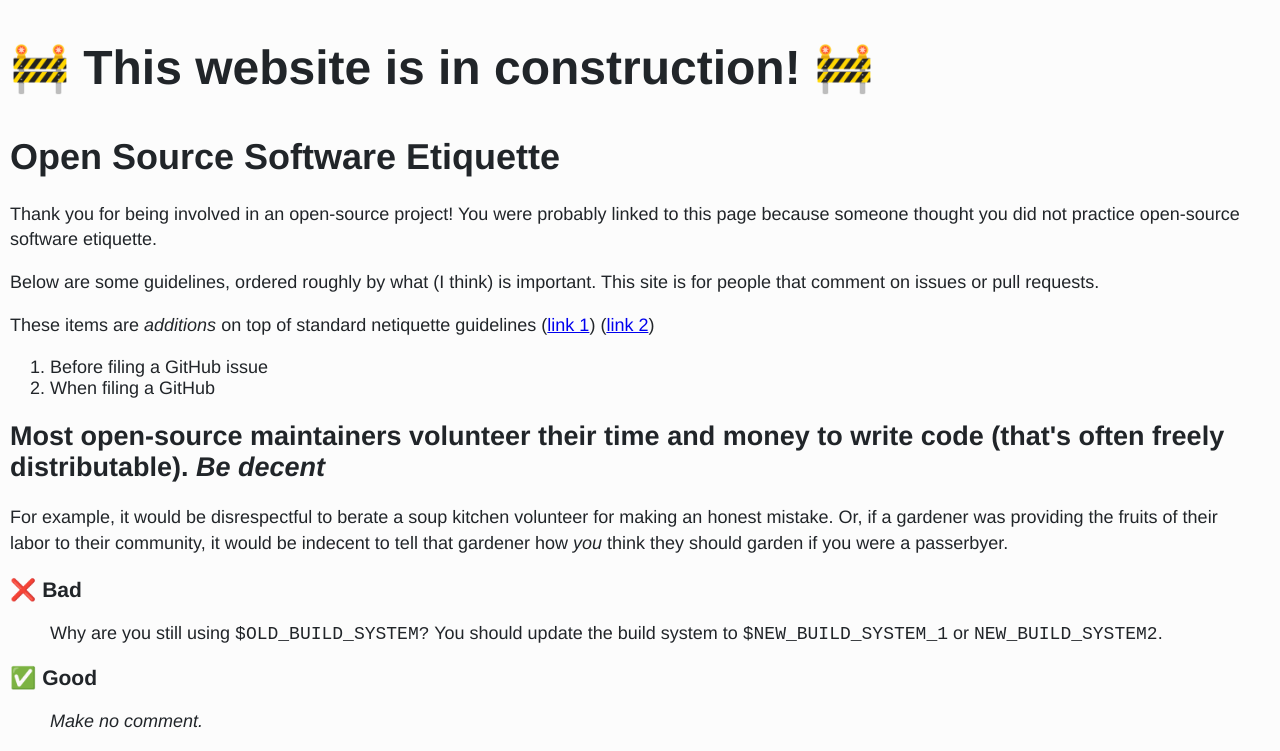
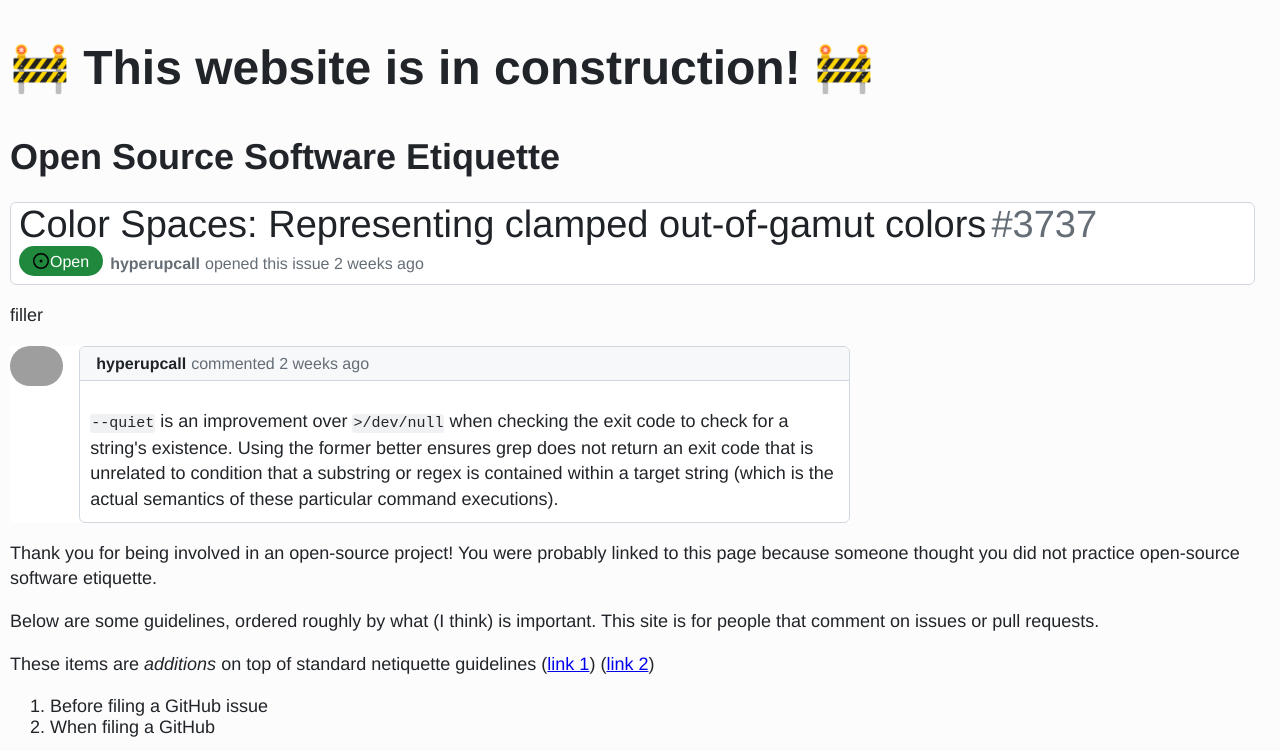
Before and after one commit to fox-projects/opensourceetiquette.com, a website: page index.html in a window 1280 px wide. Shown: the top 751 px of the page. Drawn offline with Linux system fonts and the light colour scheme; grey boxes are pictures that could not be loaded.

Commit message:
Add styling and text to mimic GitHub's style

```diff
--- a/index.html
+++ b/index.html
@@ -5,12 +5,48 @@
 		<base target="_blank" />
 		<meta name="viewport" content="width=device-width, initial-scale=1.0" />
 		<meta name="referrer" content="same-origin" />
+		<link rel="stylesheet" href="./assets/primer.css" />
 		<link rel="stylesheet" href="./style.css" />
+
 		<title>Open Source Software Etiquette</title>
 	</head>
 	<body>
 		<h2 style="font-size: 48px">🚧 This website is in construction! 🚧</h2>
 		<h1>Open Source Software Etiquette</h1>
+		<div class="github-title">
+			<div class="title">
+				<span>Color Spaces: Representing clamped out-of-gamut colors</span>
+				<span>#3737</span>
+			</div>
+			<div class="metadata">
+				<span class="open">
+					<svg aria-hidden="true" height="16" viewBox="0 0 16 16" version="1.1" width="16" data-view-component="true" class="octicon octicon-issue-opened flex-items-center mr-1">
+						<path d="M8 9.5a1.5 1.5 0 1 0 0-3 1.5 1.5 0 0 0 0 3Z"></path><path d="M8 0a8 8 0 1 1 0 16A8 8 0 0 1 8 0ZM1.5 8a6.5 6.5 0 1 0 13 0 6.5 6.5 0 0 0-13 0Z"></path>
+					</svg>
+					<span>Open</span>
+				</span>
+				<span>hyperupcall</span>
+				<span>opened this issue 2 weeks ago</span>
+			</div>
+		</div>
+
+		<p>filler</p>
+		<div class="github-comment">
+			<div class="image">
+				<img with="40" height="40" alt="Edwin's profile picture: A red panda" src="https://avatars.githubusercontent.com/u/24364012" />
+			</div>
+			<div class="right">
+				<div class="header">
+					<div class="header-text">
+						<span>hyperupcall</span>
+						<span>commented 2 weeks ago</span>
+					</div>
+				</div>
+				<div class="text">
+					<p><code>--quiet</code> is an improvement over <code>>/dev/null</code> when checking the exit code to check for a string's existence. Using the former better ensures grep does not return an exit code that is unrelated to condition that a substring or regex is contained within a target string (which is the actual semantics of these particular command executions).</p>
+				</div>
+			</div>
+		</div>
 		<p>
 			Thank you for being involved in an open-source project! You were probably linked to
 			this page because someone thought you did not practice open-source software
--- a/style.css
+++ b/style.css
@@ -68,6 +68,114 @@ table {
 	background-color: #f1f3f5;
 }
 
+.github-title {
+	background: #fff;
+	border-radius: 6px;
+	border: 1px solid rgb(208, 215, 222);
+	padding: 8px;
+	padding-block-start: 0;
+}
+
+.github-title .title :nth-child(1) {
+	color: rgb(31, 35, 40);
+	font-size: 38px;
+}
+
+.github-title .title :nth-child(2) {
+	color: rgb(101, 109, 118);
+	font-size: 38px;
+}
+
+.github-title .metadata .open {
+	display: inline-flex;
+	align-items: center;
+	background-color: rgb(31, 136, 61);
+	border-radius: 50px;
+	padding: 5px 14px;
+	gap: 1px;
+	margin-right: 2px;
+}
+
+.github-title .metadata .open :nth-child(1) {
+	display: flex;
+	align-items: center;
+	color: white;
+}
+
+.github-title .metadata .open :nth-child(2) {
+	font-size: 16px;
+	font-weight: lighter;
+	color: white;
+	margin-block-start: 2px;
+}
+
+.github-title .metadata :nth-child(2) {
+	font-weight: bold;
+	color: rgb(101, 109, 118);
+	font-size: 16px;
+}
+
+.github-title .metadata :nth-child(3) {
+	color: rgb(101, 109, 118);
+	font-size: 16px;
+}
+
+.github-comment {
+	display: flex;
+	gap: 16px;
+	max-width: 840px;
+	background: #fff;
+}
+
+.github-comment code {
+	background-color: rgba(175, 184, 193, 0.2);
+	font-size: 15px;
+	border-radius: 3px;
+}
+
+.github-comment p {
+	margin-bottom: 0;
+}
+
+.github-comment .image > img {
+	border-radius: 20px;
+}
+
+.github-comment .right {
+	border: 1px solid rgb(208, 215, 222);
+	border-radius: 6px;
+	overflow: hidden;
+}
+
+.github-comment .header {
+	background-color: rgb(246, 248, 250);
+	border-bottom: 1px solid rgb(208, 215, 222);
+	display: flex;
+	align-items: center;
+	padding-block: 6px;
+}
+
+.github-comment .header-text {
+	margin-inline: 16px;
+}
+
+.github-comment .text {
+	padding: 10px;
+	word-wrap: break-word;
+}
+
+.github-comment .header-text :nth-child(1) {
+	color: rgb(31, 35, 40);
+	font-weight: bold;
+	font-size: 16px;
+}
+
+.github-comment .header-text :nth-child(2) {
+	color: rgb(101, 109, 118);
+	font-size: 16px;
+}
+
+
 footer {
 	text-align: center;
 }
```
